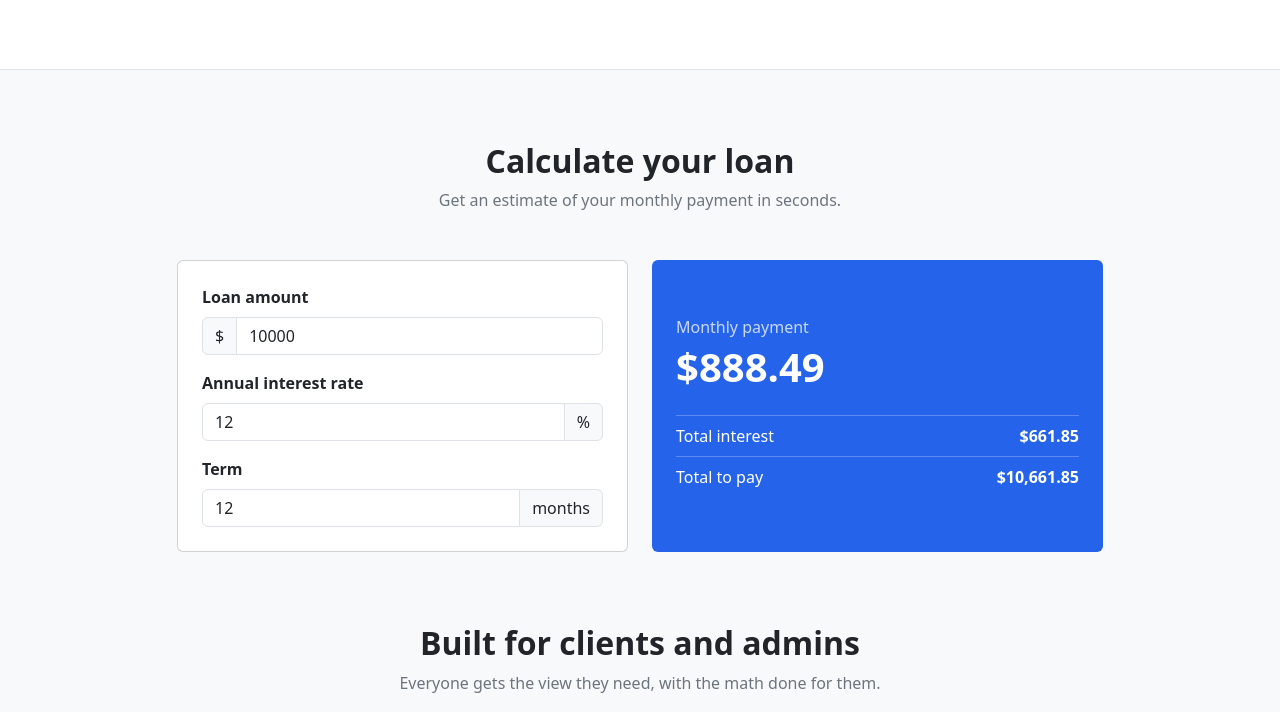
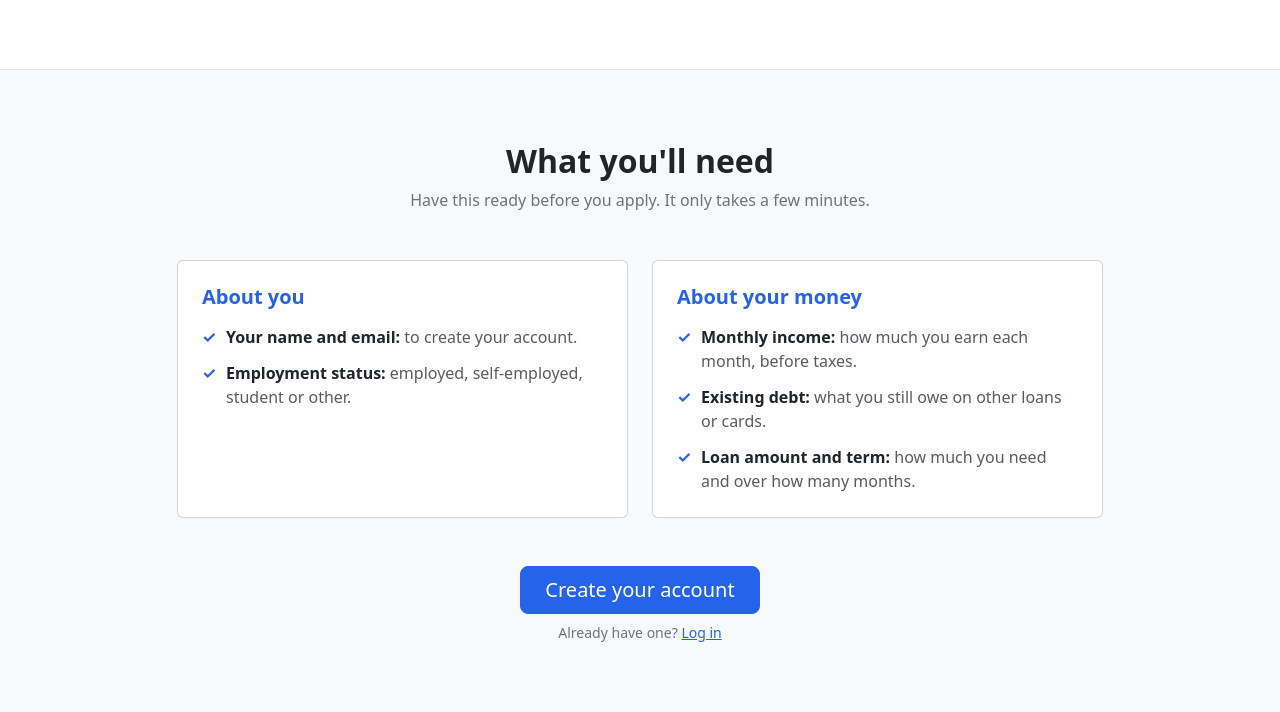
Before and after one commit to HamzaAkarid/Loanly, a plain HTML site: page frontend/index.html in a window 1280 px wide. Shown: the part 1015-1727 px from the top of the page. Drawn offline with nearby package versions, Linux system fonts and the light colour scheme.

Commit message:
Add what you'll need section to landing

```diff
--- a/frontend/index.html
+++ b/frontend/index.html
@@ -104,7 +104,43 @@
       </div>
     </section>
 
-    <section id="calculator" class="py-5">
+    <section id="requirements" class="py-5">
+      <div class="container py-md-4">
+        <h2 class="text-center fw-bold mb-2">What you'll need</h2>
+        <p class="text-center text-secondary mb-5">Have this ready before you apply. It only takes a few minutes.</p>
+        <div class="row g-4 justify-content-center">
+          <div class="col-md-6 col-lg-5">
+            <div class="card h-100">
+              <div class="card-body p-4">
+                <h3 class="h5 fw-bold text-primary mb-3">About you</h3>
+                <ul class="check-list list-unstyled mb-0">
+                  <li><strong>Your name and email:</strong> to create your account.</li>
+                  <li><strong>Employment status:</strong> employed, self-employed, student or other.</li>
+                </ul>
+              </div>
+            </div>
+          </div>
+          <div class="col-md-6 col-lg-5">
+            <div class="card h-100">
+              <div class="card-body p-4">
+                <h3 class="h5 fw-bold text-primary mb-3">About your money</h3>
+                <ul class="check-list list-unstyled mb-0">
+                  <li><strong>Monthly income:</strong> how much you earn each month, before taxes.</li>
+                  <li><strong>Existing debt:</strong> what you still owe on other loans or cards.</li>
+                  <li><strong>Loan amount and term:</strong> how much you need and over how many months.</li>
+                </ul>
+              </div>
+            </div>
+          </div>
+        </div>
+        <div class="text-center mt-5">
+          <a href="register.html" class="btn btn-primary btn-lg px-4">Create your account</a>
+          <p class="small text-secondary mt-2 mb-0">Already have one? <a href="login.html">Log in</a></p>
+        </div>
+      </div>
+    </section>
+
+    <section id="calculator" class="py-5 bg-white border-top border-bottom">
       <div class="container py-md-4">
         <h2 class="text-center fw-bold mb-2">Calculate your loan</h2>
         <p class="text-center text-secondary mb-5">Get an estimate of your monthly payment in seconds.</p>
```
